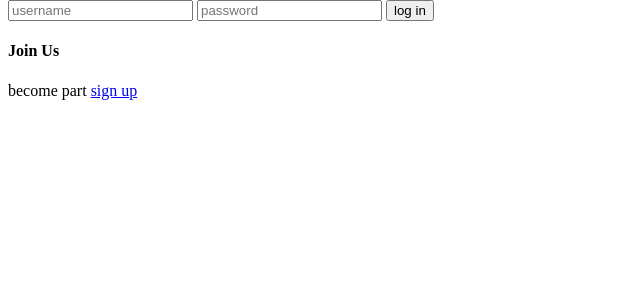
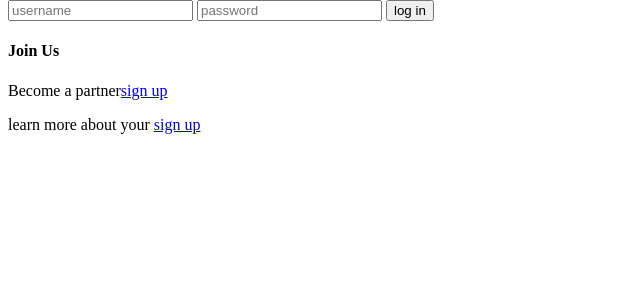
Before and after one commit to mahmoud15670/FP-web-cs50, a Django app: page /login in a window 1280 px wide. Shown: the part 26-326 px from the top of the page, without its empty margins (0-640 px from the left). Run offline with Django 5.2, Linux system fonts and the light colour scheme.

Commit message:
Aug 16, 2024, 5:13 PM

```diff
--- a/final_project/coursation/templates/signin.html
+++ b/final_project/coursation/templates/signin.html
@@ -11,5 +11,6 @@
         <input type="submit" value="log in">
     </form>
     <h4>Join Us</h4>
-    <p>become part <a href="#">sign up</a></p>
+    <p>Become a partner<a href="#">sign up</a></p>
+    <p>learn more about your <a href="#">sign up</a></p>
 {% endblock %}
```
